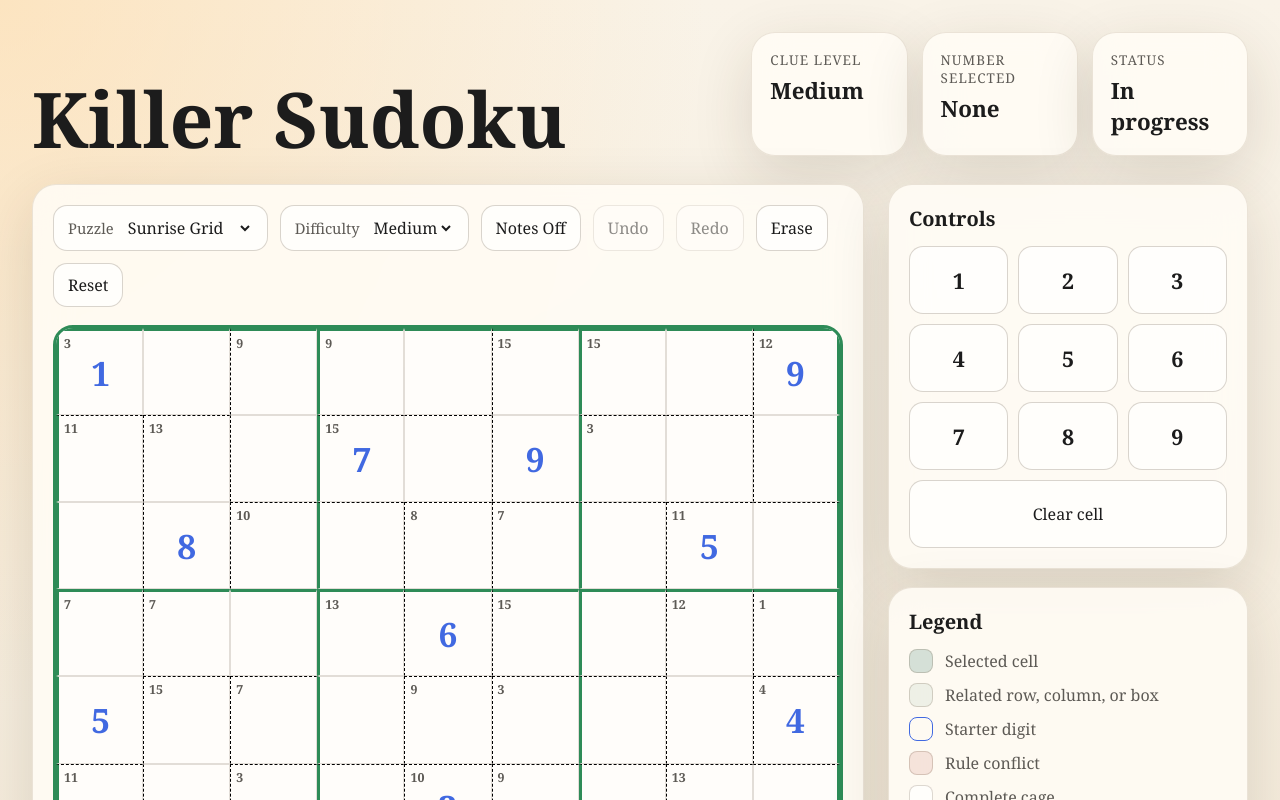
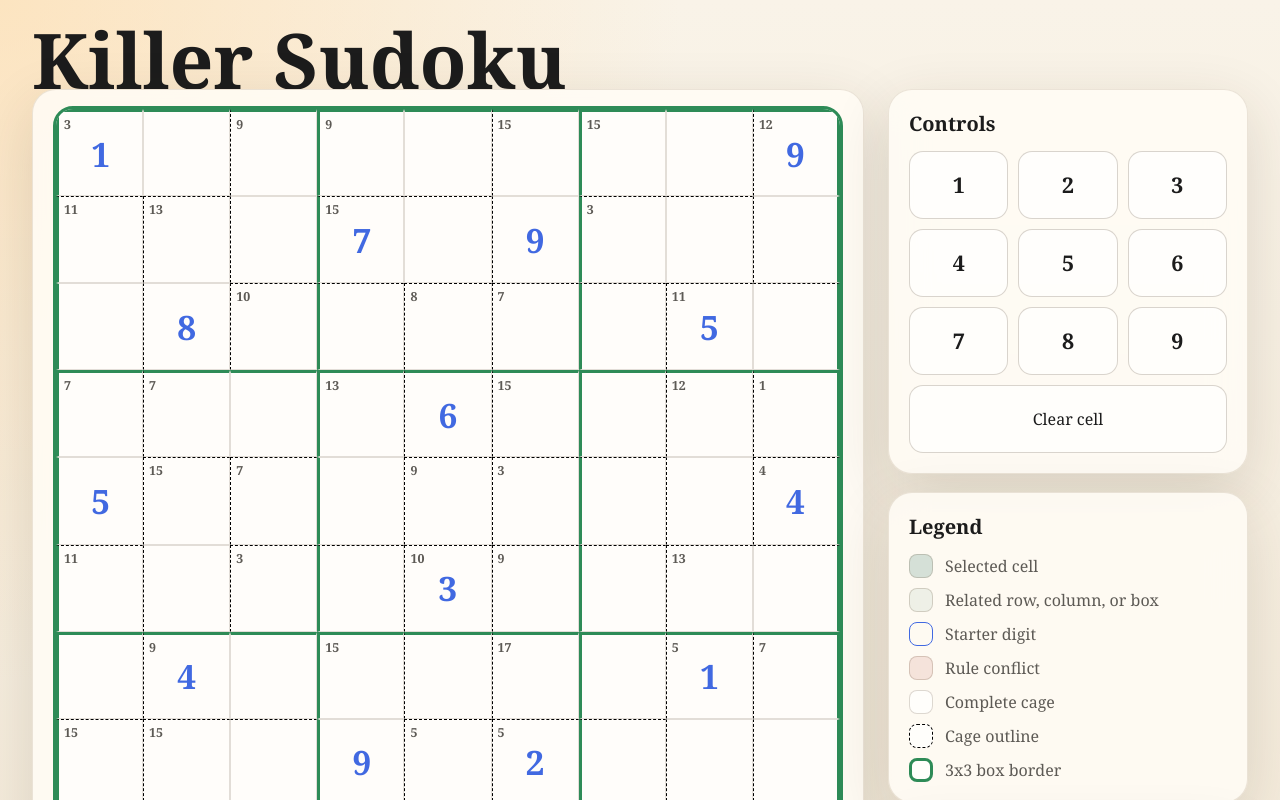
Before and after one commit to Earl-Brown/sudoku-vibe, a Next.js app: page / in a window 1280 px wide. Shown: the top 800 px of the page. Built offline with nearby package versions, Linux system fonts and the light colour scheme.

Commit message:
Release 0.3.7

```diff
--- a/app/globals.css
+++ b/app/globals.css
@@ -35,7 +35,7 @@ select {
 
 .shell {
   min-height: 100vh;
-  padding: 32px;
+  padding: 24px 32px 32px;
 }
 
 .loading {
@@ -44,11 +44,7 @@ select {
 }
 
 .hero {
-  display: grid;
-  grid-template-columns: 1.4fr 1fr;
-  gap: 24px;
-  align-items: end;
-  margin: 0 auto 28px;
+  margin: 0 auto 10px;
   max-width: 1400px;
 }
 
@@ -73,13 +69,6 @@ h1 {
   line-height: 1.6;
 }
 
-.stats {
-  display: grid;
-  grid-template-columns: repeat(3, minmax(0, 1fr));
-  gap: 14px;
-}
-
-.stat-card,
 .board-panel,
 .panel {
   background: var(--paper);
@@ -89,41 +78,29 @@ h1 {
   box-shadow: var(--shadow);
 }
 
-.stat-card {
-  padding: 18px;
-}
-
-.stat-card span {
-  display: block;
-  margin-bottom: 6px;
-  color: var(--muted);
-  font-size: 0.84rem;
-  text-transform: uppercase;
-  letter-spacing: 0.08em;
-}
-
-.stat-card strong {
-  font-size: 1.4rem;
-}
-
 .workspace {
   display: grid;
   grid-template-columns: minmax(300px, 860px) minmax(280px, 360px);
   gap: 24px;
   align-items: start;
-  margin: 0 auto;
+  margin: -18px auto 0;
   max-width: 1400px;
 }
 
 .board-panel {
-  padding: 20px;
+  display: grid;
+  gap: 14px;
+  padding: 16px 20px 18px;
 }
 
 .toolbar {
   display: flex;
   flex-wrap: wrap;
   gap: 12px;
-  margin-bottom: 18px;
+}
+
+.toolbar-below {
+  margin-top: 2px;
 }
 
 .toolbar button,
@@ -341,8 +318,8 @@ h1 {
     grid-template-columns: 1fr;
   }
 
-  .stats {
-    grid-template-columns: repeat(3, minmax(0, 1fr));
+  .workspace {
+    margin-top: 0;
   }
 }
 
@@ -351,9 +328,14 @@ h1 {
     padding: 18px;
   }
 
-  .stats {
-    grid-template-columns: 1fr;
+  .hero {
+    margin-bottom: 14px;
   }
+
+  .workspace {
+    margin-top: 0;
+  }
+
 
   .cell {
     min-height: 40px;
--- a/components/game-app.tsx
+++ b/components/game-app.tsx
@@ -230,71 +230,11 @@ export function GameApp() {
   return (
     <main className="shell">
       <section className="hero">
-        <div>
-          <h1>Killer Sudoku</h1>
-        </div>
-        <div className="stats">
-          <div className="stat-card">
-            <span>Clue level</span>
-            <strong>{playDifficultyLabels[state.playDifficulty]}</strong>
-          </div>
-          <div className="stat-card">
-            <span>Number selected</span>
-            <strong>{state.selectedDigit ?? "None"}</strong>
-          </div>
-          <div className="stat-card">
-            <span>Status</span>
-            <strong>{state.validation.isSolved ? "Solved" : "In progress"}</strong>
-          </div>
-        </div>
+        <h1>Killer Sudoku</h1>
       </section>
 
       <section className="workspace">
         <div className="board-panel">
-          <div className="toolbar">
-            <label className="select-wrap">
-              <span>Puzzle</span>
-              <select
-                aria-label="Puzzle selector"
-                value={state.puzzleId}
-                onChange={(event) => setState((current) => switchPuzzle(current, event.target.value))}
-              >
-                {puzzles.map((entry) => (
-                  <option key={entry.id} value={entry.id}>
-                    {entry.name}
-                  </option>
-                ))}
-              </select>
-            </label>
-            <label className="select-wrap">
-              <span>Difficulty</span>
-              <select
-                aria-label="Difficulty selector"
-                value={state.playDifficulty}
-                onChange={(event) =>
-                  setState((current) => switchPlayDifficulty(current, event.target.value as PlayDifficulty))
-                }
-              >
-                {Object.entries(playDifficultyLabels).map(([value, label]) => (
-                  <option key={value} value={value}>
-                    {label}
-                  </option>
-                ))}
-              </select>
-            </label>
-            <button onClick={() => setState((current) => toggleNoteMode(current))} className={state.noteMode ? "active" : ""}>
-              Notes {state.noteMode ? "On" : "Off"}
-            </button>
-            <button onClick={() => setState((current) => undo(current))} disabled={state.history.length === 0}>
-              Undo
-            </button>
-            <button onClick={() => setState((current) => redo(current))} disabled={state.future.length === 0}>
-              Redo
-            </button>
-            <button onClick={() => setState((current) => clearCell(current))}>Erase</button>
-            <button onClick={() => setState((current) => resetPuzzle(current))}>Reset</button>
-          </div>
-
           <div className="board" role="grid" aria-label="Killer Sudoku board">
             {range(9).flatMap((row) =>
               range(9).map((col) => {
@@ -345,6 +285,50 @@ export function GameApp() {
                 );
               })
             )}
+          </div>
+
+          <div className="toolbar toolbar-below">
+            <label className="select-wrap">
+              <span>Puzzle</span>
+              <select
+                aria-label="Puzzle selector"
+                value={state.puzzleId}
+                onChange={(event) => setState((current) => switchPuzzle(current, event.target.value))}
+              >
+                {puzzles.map((entry) => (
+                  <option key={entry.id} value={entry.id}>
+                    {entry.name}
+                  </option>
+                ))}
+              </select>
+            </label>
+            <label className="select-wrap">
+              <span>Difficulty</span>
+              <select
+                aria-label="Difficulty selector"
+                value={state.playDifficulty}
+                onChange={(event) =>
+                  setState((current) => switchPlayDifficulty(current, event.target.value as PlayDifficulty))
+                }
+              >
+                {Object.entries(playDifficultyLabels).map(([value, label]) => (
+                  <option key={value} value={value}>
+                    {label}
+                  </option>
+                ))}
+              </select>
+            </label>
+            <button onClick={() => setState((current) => toggleNoteMode(current))} className={state.noteMode ? "active" : ""}>
+              Notes {state.noteMode ? "On" : "Off"}
+            </button>
+            <button onClick={() => setState((current) => undo(current))} disabled={state.history.length === 0}>
+              Undo
+            </button>
+            <button onClick={() => setState((current) => redo(current))} disabled={state.future.length === 0}>
+              Redo
+            </button>
+            <button onClick={() => setState((current) => clearCell(current))}>Erase</button>
+            <button onClick={() => setState((current) => resetPuzzle(current))}>Reset</button>
           </div>
         </div>
 
```
